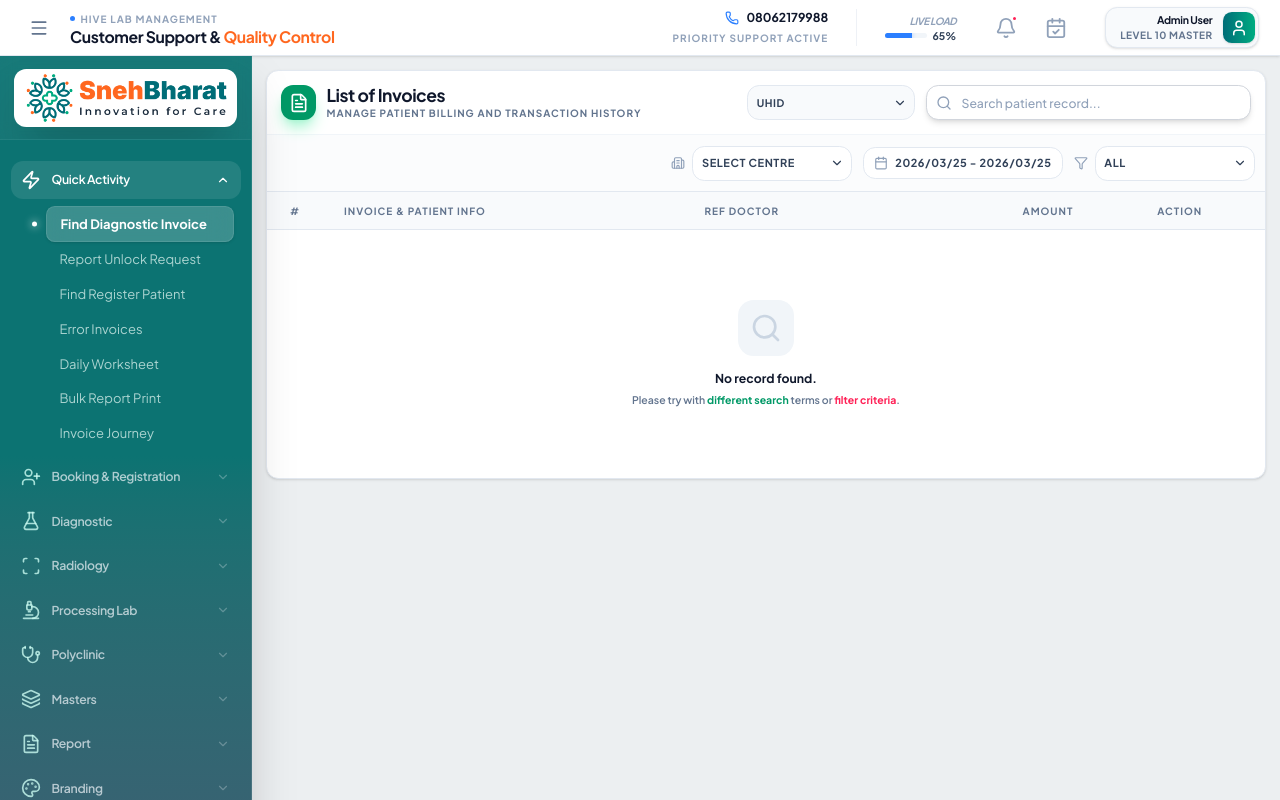
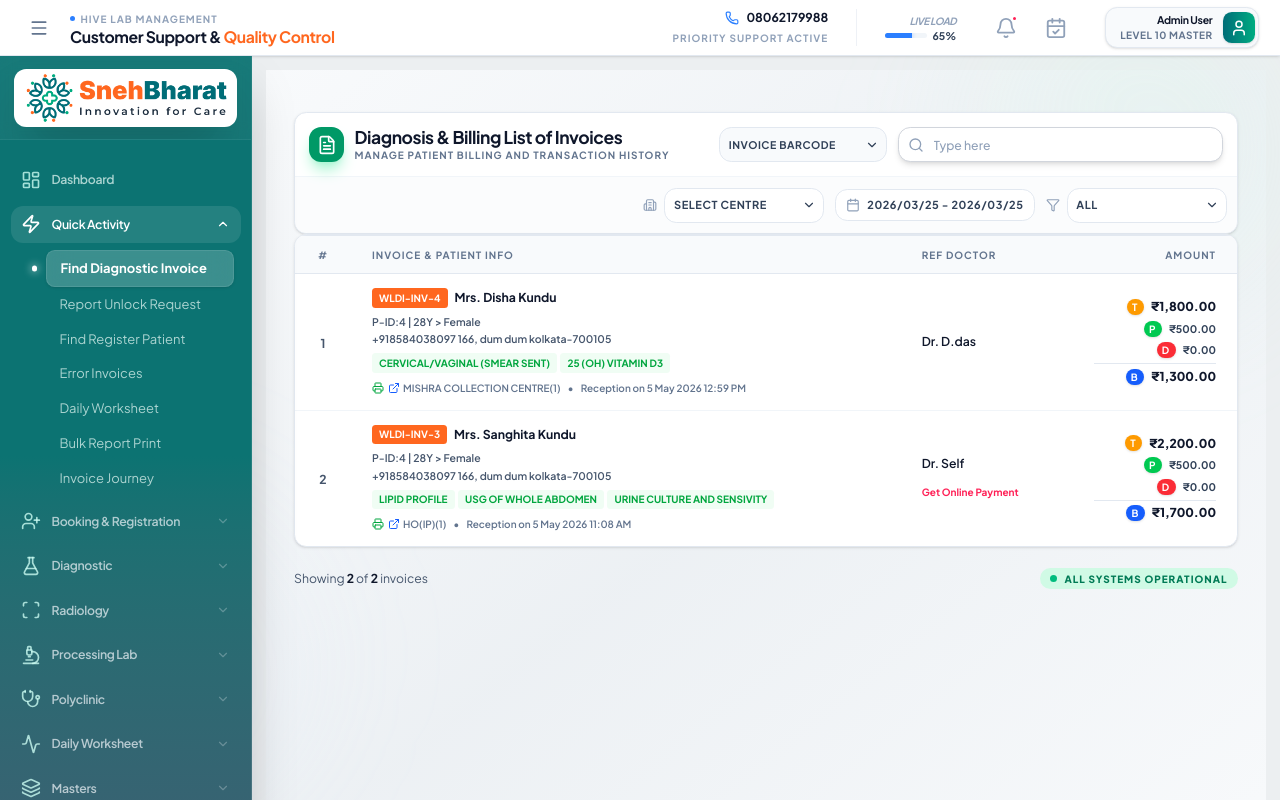
Before and after one commit to sneh-bharat/LMS_frontend, a Next.js app: page /diagnosis/invoice-list in a window 1280 px wide. Built offline with nearby package versions, Linux system fonts and the light colour scheme.

Commit message:
invoice update

```diff
--- a/app/components/layouts/Sidebar.jsx
+++ b/app/components/layouts/Sidebar.jsx
@@ -23,6 +23,12 @@ import { Button } from '@/components/ui';
 // NAV DATA
 // ─────────────────────────────────────────────────────────────────────────────
 const NAV = [
+    {
+        id: 'dashboard',
+        label: 'Dashboard',
+        icon: <LayoutDashboard size={20} />,
+        href: '/dashboard',
+    },
     {
         id: 'quick',
         label: 'Quick Activity',
@@ -60,7 +66,7 @@ const NAV = [
         children: [
 
             { label: 'Invoices', href: '/diagnosis/invoice-list' },
-            { label: 'Estimations', href: '/estimation' },
+            { label: 'Estimations', href: 'diagnosis/invoice-details' },
             { label: 'Referrers', href: '/referrer' },
             { label: 'Investigations', href: '/investigation' },
             { label: 'Sample Tracking', href: '/SampleTracking' },
@@ -87,7 +93,7 @@ const NAV = [
             { label: 'Test Packages', href: '/lab/test-packages' },
             { label: 'Units', href: '/lab/units' },
             { label: 'Invoice', href: '/lab/invoice' },
-            { label: 'Lab Tests', href: '/lab/tests' },
+            { label: 'Create Tests', href: '/lab/tests' },
             { label: 'Test Categories', href: '/lab/categories' },
             { label: 'Test Sample ', href: '/lab/sample' },
             { label: 'Sample Receipt', href: '/lab/sample-receipt' },
@@ -106,6 +112,14 @@ const NAV = [
             { label: 'Invoice List', href: '/reception' },
 
         ],
+    },
+    {
+        id:'',
+        label: 'Daily Worksheet',
+        icon: <Activity size={20} />,
+        children: [
+            { label: 'Daily Worksheet', href: '/dailyworksheet' },
+        ]
     },
     {
         id: 'masters', label: 'Masters',
@@ -178,12 +192,12 @@ const NAV = [
     },
 ];
 
-export default function Sidebar({ isOpen }) {
+export default function Sidebar({ isOpen, onExtendSidebar }) {
     const pathname = usePathname();
 
     const getDefaultOpen = () => {
         const match = NAV.find((g) =>
-            g.children.some(
+            g.children?.some(
                 (c) => pathname === c.href || pathname.startsWith(c.href + '/')
             )
         );
@@ -193,7 +207,11 @@ export default function Sidebar({ isOpen }) {
     const [openGroups, setOpenGroups] = useState(getDefaultOpen);
 
     const toggleGroup = (id) => {
-        if (!isOpen) return;
+        if (!isOpen) {
+            onExtendSidebar?.();
+            setOpenGroups([id]);
+            return;
+        }
         setOpenGroups((prev) =>
             prev.includes(id) ? prev.filter((g) => g !== id) : [...prev, id]
         );
@@ -228,7 +246,7 @@ export default function Sidebar({ isOpen }) {
                         />
                     ) : (
                         <img
-                            src="/images/favicon.jpg"
+                            src="/images/snehbharat-favicon.png"
                             alt="Icon"
                             className="w-full h-full object-contain"
                         />
@@ -238,35 +256,37 @@ export default function Sidebar({ isOpen }) {
 
             {/* ═══ NAV ════════════════════════════════════════════════ */}
             <nav className="flex-1 overflow-y-auto overflow-x-hidden pt-6 scrollbar-none">
-                {NAV.map((group) => {
-                    const groupOpen = openGroups.includes(group.id);
-                    const isGroupActive = group.children.some(c => isActive(c.href));
+                {NAV.map((item) => {
+                    const isGroup = !!item.children;
+                    const groupOpen = openGroups.includes(item.id);
+                    const isItemActive = item.href ? isActive(item.href) : item.children?.some(c => isActive(c.href));
 
                     return (
-                        <div key={group.id} className="px-3 mb-2">
-                            {/* ── Group header button ── */}
+                        <div key={item.id} className="px-3 mb-2">
+                            {/* ── Item header (Button or Link) ── */}
+                            {isGroup ? (
                                 <button
-                                onClick={() => toggleGroup(group.id)}
-                                title={!isOpen ? group.label : ''}
+                                    onClick={() => toggleGroup(item.id)}
+                                    title={!isOpen ? item.label : ''}
                                     suppressHydrationWarning
                                     className={cn(
                                         "w-full flex items-center gap-3 px-3 py-2.5 rounded-xl transition-all duration-200 group",
                                         groupOpen && isOpen
                                             ? 'bg-white/10 text-white'
-                                        : isGroupActive && !isOpen ? 'bg-[#00AC80]/20 text-[#00AC80]' : 'text-slate-100/70 hover:bg-white/5 hover:text-white'
+                                            : isItemActive && !isOpen ? 'bg-[#00AC80]/20 text-[#00AC80]' : 'text-slate-100/70 hover:bg-white/5 hover:text-white'
                                     )}
                                 >
                                     <span className={cn(
                                         "transition-all duration-200",
-                                    (groupOpen && isOpen) || (isGroupActive && !isOpen) ? 'text-white' : 'text-teal-100/80 group-hover:text-white'
+                                        (groupOpen && isOpen) || (isItemActive && !isOpen) ? 'text-white' : 'text-teal-100/80 group-hover:text-white'
                                     )}>
-                                    {group.icon}
+                                        {item.icon}
                                     </span>
 
                                     {isOpen && (
                                         <>
                                             <span className="text-sm font-semibold tracking-tight truncate flex-1 text-left">
-                                            {group.label}
+                                                {item.label}
                                             </span>
                                             <ChevronDown size={14} className={cn(
                                                 "opacity-40 transition-transform duration-200",
@@ -275,14 +295,42 @@ export default function Sidebar({ isOpen }) {
                                         </>
                                     )}
                                 </button>
+                            ) : (
+                                <Link
+                                    href={item.href}
+                                    title={!isOpen ? item.label : ''}
+                                    className={cn(
+                                        "w-full flex items-center gap-3 px-3 py-2.5 rounded-xl transition-all duration-200 group",
+                                        isItemActive
+                                            ? 'bg-white/10 text-white shadow-sm border border-white/10'
+                                            : 'text-slate-100/70 hover:bg-white/5 hover:text-white'
+                                    )}
+                                >
+                                    <span className={cn(
+                                        "transition-all duration-200",
+                                        isItemActive ? 'text-white' : 'text-teal-100/80 group-hover:text-white'
+                                    )}>
+                                        {item.icon}
+                                    </span>
+
+                                    {isOpen && (
+                                        <span className={cn(
+                                            "text-sm tracking-tight truncate flex-1 text-left",
+                                            isItemActive ? "font-bold" : "font-semibold text-teal-50/70"
+                                        )}>
+                                            {item.label}
+                                        </span>
+                                    )}
+                                </Link>
+                            )}
 
                             {/* ── Child links ── */}
-                            {isOpen && (
+                            {isGroup && isOpen && (
                                 <div className={cn(
                                     "overflow-hidden transition-all duration-500 ease-in-out",
                                     groupOpen ? 'max-h-[800px] mt-2' : 'max-h-0'
                                 )}>
-                                    {group.children.map((child, index) => {
+                                    {item.children.map((child, index) => {
                                         const active = isActive(child.href);
                                         return (
                                             <Link
--- a/app/diagnosis/invoice-list/page.tsx
+++ b/app/diagnosis/invoice-list/page.tsx
@@ -1,25 +1,11 @@
 'use client';
 
-import { useState } from 'react';
-import {
-  Search,
-  ChevronRight,
-  FileText,
-  Calendar as CalendarIcon,
-  Filter,
-  Building2,
-  CheckCircle2
-} from 'lucide-react';
-import {
-  Select,
-  SelectContent,
-  SelectItem,
-  SelectTrigger,
-  SelectValue
-} from '@/components/ui/select';
-import Input from '@/components/ui/input';
+import { useState, useEffect } from 'react';
 import { Badge } from '@/components/ui/badge';
-import { cn } from '@/lib/utils';
+import InvoiceHeader from './InvoiceHeader';
+import InvoiceTable from './InvoiceTable';
+import { SAMPLE_INVOICES } from './constants';
+import { Invoice } from './types';
 
 // ─────────────────────────────────────────────────────────────────────────────
 //  CONSTANTS
@@ -53,132 +39,51 @@ const STATUS_OPTIONS = [
 ] as const;
 
 export default function InvoiceListPage() {
-  const [searchBy, setSearchBy] = useState<string>('UHID');
-  const [searchText, setSearchText] = useState('');
-  const [centre, setCentre] = useState<string>('Select centre');
-  const [status, setStatus] = useState<string>('All');
+  const [invoices, setInvoices] = useState<Invoice[]>([]);
 
-  // Today's date range
-  const today = new Date();
-  const fmt = (d: Date) =>
-    `${d.getFullYear()}/${String(d.getMonth() + 1).padStart(2, '0')}/${String(
-      d.getDate()
-    ).padStart(2, '0')}`;
-  const dateRange = `${fmt(today)} - ${fmt(today)}`;
+  // Initialize invoices on client side to prevent hydration mismatch
+  useEffect(() => {
+    setInvoices(SAMPLE_INVOICES);
+  }, []);
+
+  // Simple search filter
+  const [search, setSearch] = useState('');
+  const filtered = invoices.filter(invoice => {
+    if (!search) return true;
+    const searchText = search.toLowerCase();
+    return (
+      invoice.invoiceBarcode.toLowerCase().includes(searchText) ||
+      invoice.patientName.toLowerCase().includes(searchText) ||
+      invoice.mobile.includes(searchText) ||
+      invoice.patientId.toString().includes(searchText)
+    );
+  });
 
   return (
-    <div className="space-y-6 animate-in fade-in slide-in-from-bottom-4 duration-700">
-      {/* ════════════════════════════════════════════════════════
-          ROW 1 — Header & Search
-      ════════════════════════════════════════════════════════ */}
-      <div className="bg-white rounded-xl border border-slate-200 shadow-sm overflow-hidden">
-        <div className="p-4 flex flex-col md:flex-row md:items-center justify-between gap-6 border-b border-slate-100">
-          <div className="flex items-center gap-3">
-            <div className="w-10 h-10 rounded-xl bg-emerald-600 flex items-center justify-center text-white shadow-lg shadow-emerald-200">
-              <FileText size={20} />
-            </div>
-            <div>
-              <h1 className="text-xl font-bold text-slate-900 tracking-tight leading-none mb-1">List of Invoices</h1>
-              <p className="text-[10px] font-bold text-slate-500 uppercase tracking-widest leading-none">Manage patient billing and transaction history</p>
-            </div>
-          </div>
+    <div className="min-h-screen bg-gradient-to-br from-slate-50 via-blue-50/20 to-slate-50 w-full">
+      {/* Background effects */}
+      <div className="fixed inset-0 pointer-events-none overflow-hidden">
+        <div className="absolute top-0 right-0 w-96 h-96 bg-gradient-to-bl from-emerald-100/30 to-transparent rounded-full blur-3xl"></div>
+        <div className="absolute bottom-0 left-0 w-96 h-96 bg-gradient-to-tr from-blue-100/20 to-transparent rounded-full blur-3xl"></div>
+      </div>
 
-          <div className="flex items-center gap-3 flex-1 md:max-w-xl">
-            <div className="w-48">
-              <Select value={searchBy} onValueChange={(val) => setSearchBy(val || '')}>
-                <SelectTrigger className="h-10 bg-slate-50 border-slate-200 font-bold text-xs uppercase tracking-wider text-slate-700">
-                  <SelectValue placeholder="Search by" />
-                </SelectTrigger>
-                <SelectContent>
-                  {SEARCH_OPTIONS.map(opt => (
-                    <SelectItem key={opt} value={opt} className="text-xs font-bold uppercase tracking-wider">{opt}</SelectItem>
-                  ))}
-                </SelectContent>
-              </Select>
-            </div>
+      <div className="relative z-10 w-full px-4 sm:px-6 lg:px-8 py-12">
+        {/* Header Section with Search & Filters */}
+        <InvoiceHeader />
 
-            <div className="relative flex-1 group">
-              <Search className="absolute left-3 top-1/2 -translate-y-1/2 text-slate-400 group-focus-within:text-emerald-500 transition-colors" size={16} />
-              <Input
-                value={searchText}
-                onChange={(e) => setSearchText(e.target.value)}
-                placeholder="Search patient record..."
-                className="pl-10 h-10 w-full"
-              />
-            </div>
-          </div>
-        </div>
+        {/* Invoice Table */}
+        <InvoiceTable invoices={filtered} />
 
-        {/* ════════════════════════════════════════════════════════
-            ROW 2 — Filters
-        ════════════════════════════════════════════════════════ */}
-        <div className="bg-slate-50/50 p-3 flex flex-wrap items-center justify-end gap-3">
-          <div className="flex items-center gap-2">
-            <Building2 size={14} className="text-slate-400" />
-            <Select value={centre} onValueChange={(v) => setCentre(v || '')}>
-              <SelectTrigger className="h-9 w-[160px] bg-white border-slate-200 font-bold text-[11px] uppercase tracking-wider text-slate-700">
-                <SelectValue placeholder="Centre" />
-              </SelectTrigger>
-              <SelectContent>
-                {CENTRE_OPTIONS.map(opt => (
-                  <SelectItem key={opt} value={opt} className="text-[11px] font-bold uppercase tracking-wider">{opt}</SelectItem>
-                ))}
-              </SelectContent>
-            </Select>
-          </div>
-
-          <div className="flex items-center gap-2 h-9 px-3 border border-slate-200 rounded-xl bg-white text-[11px] font-bold text-slate-700 uppercase tracking-wider">
-            <CalendarIcon size={14} className="text-slate-400" />
-            <span>{dateRange}</span>
-          </div>
-
-          <div className="flex items-center gap-2">
-            <Filter size={14} className="text-slate-400" />
-            <Select value={status} onValueChange={(v) => setStatus(v || '')}>
-              <SelectTrigger className="h-9 w-[160px] bg-white border-slate-200 font-bold text-[11px] uppercase tracking-wider text-slate-700">
-                <SelectValue placeholder="Status" />
-              </SelectTrigger>
-              <SelectContent>
-                {STATUS_OPTIONS.map(opt => (
-                  <SelectItem key={opt} value={opt} className="text-[11px] font-bold uppercase tracking-wider">{opt}</SelectItem>
-                ))}
-              </SelectContent>
-            </Select>
-          </div>
-        </div>
-
-        {/* ════════════════════════════════════════════════════════
-            TABLE
-        ════════════════════════════════════════════════════════ */}
-        <div className="overflow-hidden">
-          <table className="w-full text-left">
-            <thead className="bg-slate-50 border-y border-slate-200">
-              <tr>
-                <th className="px-6 py-3 text-[10px] font-bold text-slate-500 uppercase tracking-widest text-center w-16">#</th>
-                <th className="px-6 py-3 text-[10px] font-bold text-slate-500 uppercase tracking-widest">Invoice & Patient info</th>
-                <th className="px-6 py-3 text-[10px] font-bold text-slate-500 uppercase tracking-widest">Ref Doctor</th>
-                <th className="px-6 py-3 text-[10px] font-bold text-slate-500 uppercase tracking-widest text-right">Amount</th>
-                <th className="px-6 py-3 text-[10px] font-bold text-slate-500 uppercase tracking-widest text-center">Action</th>
-              </tr>
-            </thead>
-            <tbody>
-              <tr className="group hover:bg-slate-50 transition-colors">
-                <td colSpan={5} className="px-6 py-20">
-                  <div className="flex flex-col items-center justify-center text-center space-y-4 max-w-sm mx-auto">
-                    <div className="w-16 h-16 rounded-2xl bg-slate-100 flex items-center justify-center text-slate-300">
-                      <Search size={32} />
-                    </div>
-                    <div>
-                      <h3 className="text-slate-900 font-bold text-sm mb-1">No record found.</h3>
-                      <p className="text-slate-500 text-xs font-semibold leading-relaxed">
-                        Please try with <span className="text-emerald-600 font-bold">different search</span> terms or <span className="text-rose-500 font-bold">filter criteria</span>.
-                      </p>
-                    </div>
-                  </div>
-                </td>
-              </tr>
-            </tbody>
-          </table>
+        {/* Footer Info */}
+        <div className="mt-6 flex items-center justify-between text-sm">
+          <p className="text-slate-600">
+            Showing <span className="font-bold text-slate-900">{filtered.length}</span> of{' '}
+            <span className="font-bold text-slate-900">{invoices.length}</span> invoices
+          </p>
+          <Badge variant="success" className="gap-2">
+            <span className="w-2 h-2 rounded-full bg-emerald-500"></span>
+            All systems operational
+          </Badge>
         </div>
       </div>
     </div>
```
Also changed, not shown: app/diagnosis/invoice-list/InvoiceHeader.tsx (+13 -7 lines). Lines whose indentation alone changed are shown as unchanged.
